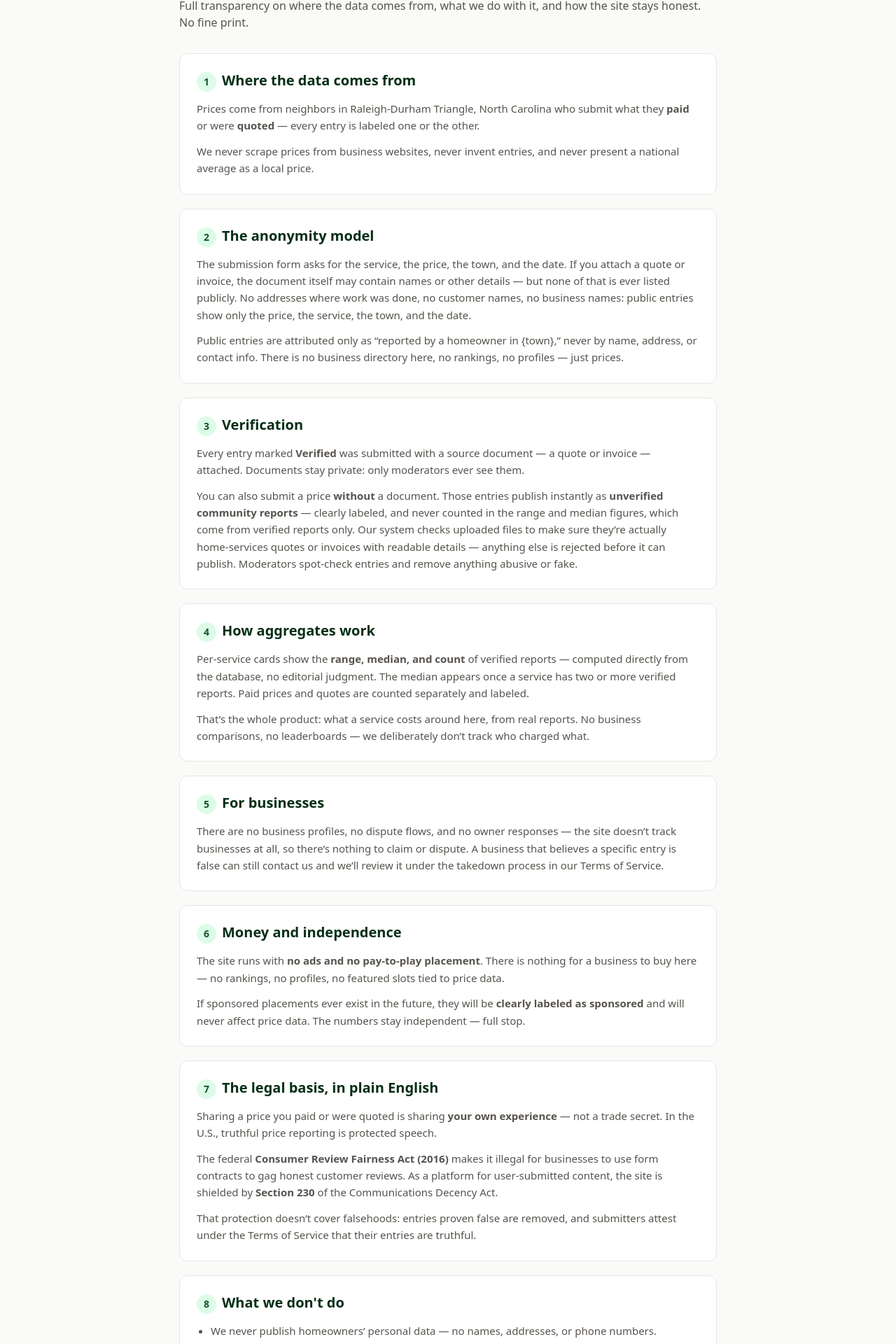
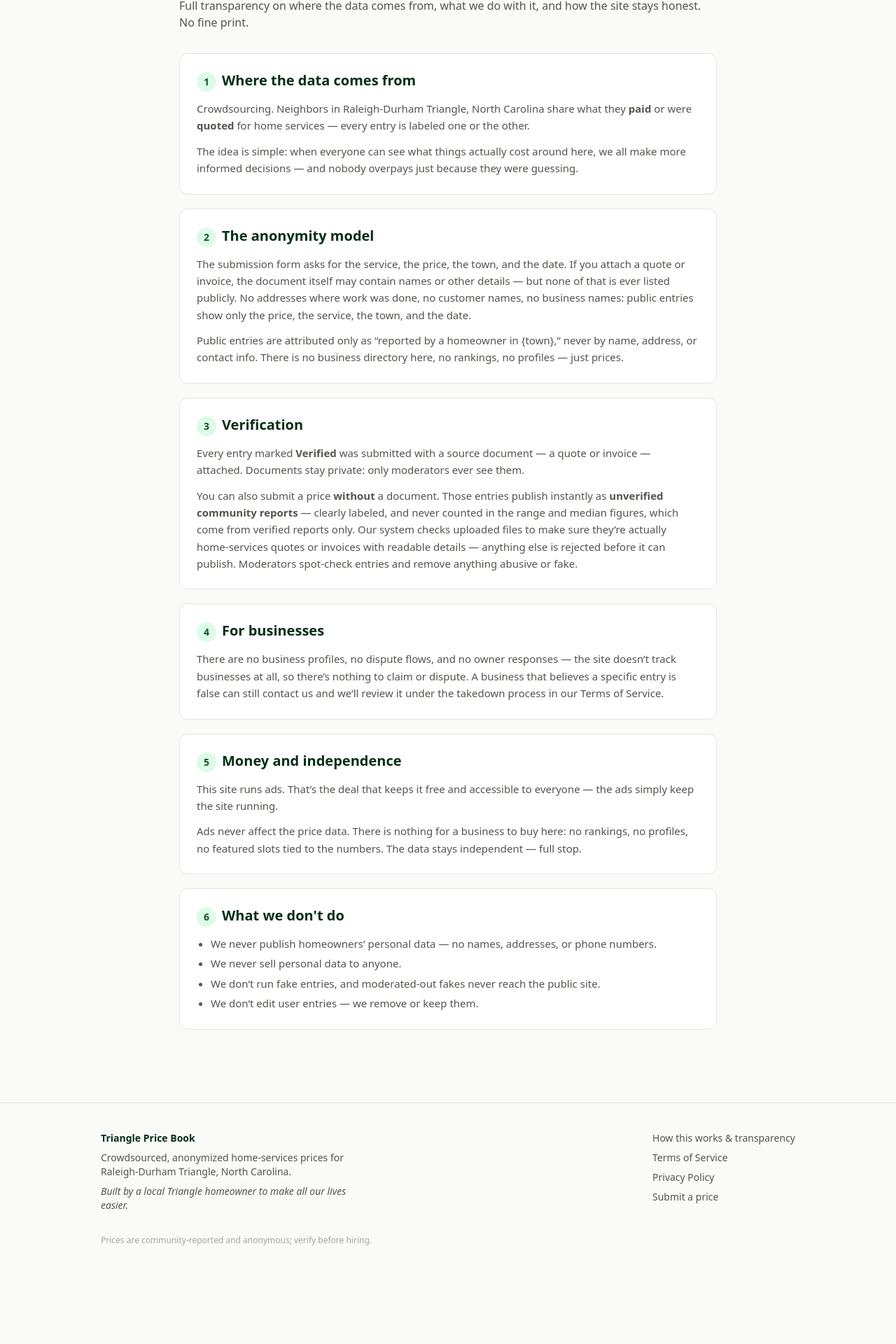
Before and after one commit to AlekGit8/triangle-price-book, a Next.js app: page /how-it-works in a window 1280 px wide. Shown: the part 153-2073 px from the top of the page at 70% size. After the commit the page ends 1973 px from the top, so only its background shows below. Built offline with nearby package versions, Linux system fonts and the light colour scheme.

Commit message:
Simplify How-it-works page: drop legal and aggregates sections, crowdsourcing framing, ads disclosure

```diff
--- a/app/how-it-works/page.tsx
+++ b/app/how-it-works/page.tsx
@@ -26,13 +26,14 @@ export default function HowItWorksPage() {
       <div className="mt-8 space-y-5">
         <Section n="1" title="Where the data comes from">
           <p>
-            Prices come from neighbors in {siteConfig.regionLongName} who submit what
-            they <strong>paid</strong> or were <strong>quoted</strong> — every entry is
-            labeled one or the other.
+            Crowdsourcing. Neighbors in {siteConfig.regionLongName} share what
+            they <strong>paid</strong> or were <strong>quoted</strong> for home
+            services — every entry is labeled one or the other.
           </p>
           <p>
-            We never scrape prices from business websites, never invent entries, and
-            never present a national average as a local price.
+            The idea is simple: when everyone can see what things actually cost
+            around here, we all make more informed decisions — and nobody
+            overpays just because they were guessing.
           </p>
         </Section>
 
@@ -70,21 +71,7 @@ export default function HowItWorksPage() {
           </p>
         </Section>
 
-        <Section n="4" title="How aggregates work">
-          <p>
-            Per-service cards show the <strong>range, median, and count</strong> of
-            verified reports — computed directly from the database, no editorial
-            judgment. The median appears once a service has two or more verified
-            reports. Paid prices and quotes are counted separately and labeled.
-          </p>
-          <p>
-            That’s the whole product: what a service costs around here, from real
-            reports. No business comparisons, no leaderboards — we deliberately
-            don’t track who charged what.
-          </p>
-        </Section>
-
-        <Section n="5" title="For businesses">
+        <Section n="4" title="For businesses">
           <p>
             There are no business profiles, no dispute flows, and no owner responses —
             the site doesn’t track businesses at all, so there’s nothing to claim or
@@ -94,39 +81,19 @@ export default function HowItWorksPage() {
           </p>
         </Section>
 
-        <Section n="6" title="Money and independence">
+        <Section n="5" title="Money and independence">
           <p>
-            The site runs with <strong>no ads and no pay-to-play placement</strong>.
-            There is nothing for a business to buy here — no rankings, no profiles,
-            no featured slots tied to price data.
+            This site runs ads. That’s the deal that keeps it free and
+            accessible to everyone — the ads simply keep the site running.
           </p>
           <p>
-            If sponsored placements ever exist in the future, they will be{" "}
-            <strong>clearly labeled as sponsored</strong> and will never affect price
-            data. The numbers stay independent — full stop.
+            Ads never affect the price data. There is nothing for a business to
+            buy here: no rankings, no profiles, no featured slots tied to the
+            numbers. The data stays independent — full stop.
           </p>
         </Section>
 
-        <Section n="7" title="The legal basis, in plain English">
-          <p>
-            Sharing a price you paid or were quoted is sharing <strong>your own
-            experience</strong> — not a trade secret. In the U.S., truthful price
-            reporting is protected speech.
-          </p>
-          <p>
-            The federal <strong>Consumer Review Fairness Act (2016)</strong> makes it
-            illegal for businesses to use form contracts to gag honest customer reviews.
-            As a platform for user-submitted content, the site is shielded by{" "}
-            <strong>Section 230</strong> of the Communications Decency Act.
-          </p>
-          <p>
-            That protection doesn’t cover falsehoods: entries proven false are removed,
-            and submitters attest under the Terms of Service that their entries are
-            truthful.
-          </p>
-        </Section>
-
-        <Section n="8" title="What we don't do">
+        <Section n="6" title="What we don't do">
           <ul className="list-disc pl-5 space-y-1">
             <li>We never publish homeowners’ personal data — no names, addresses, or phone numbers.</li>
             <li>We never sell personal data to anyone.</li>
```
